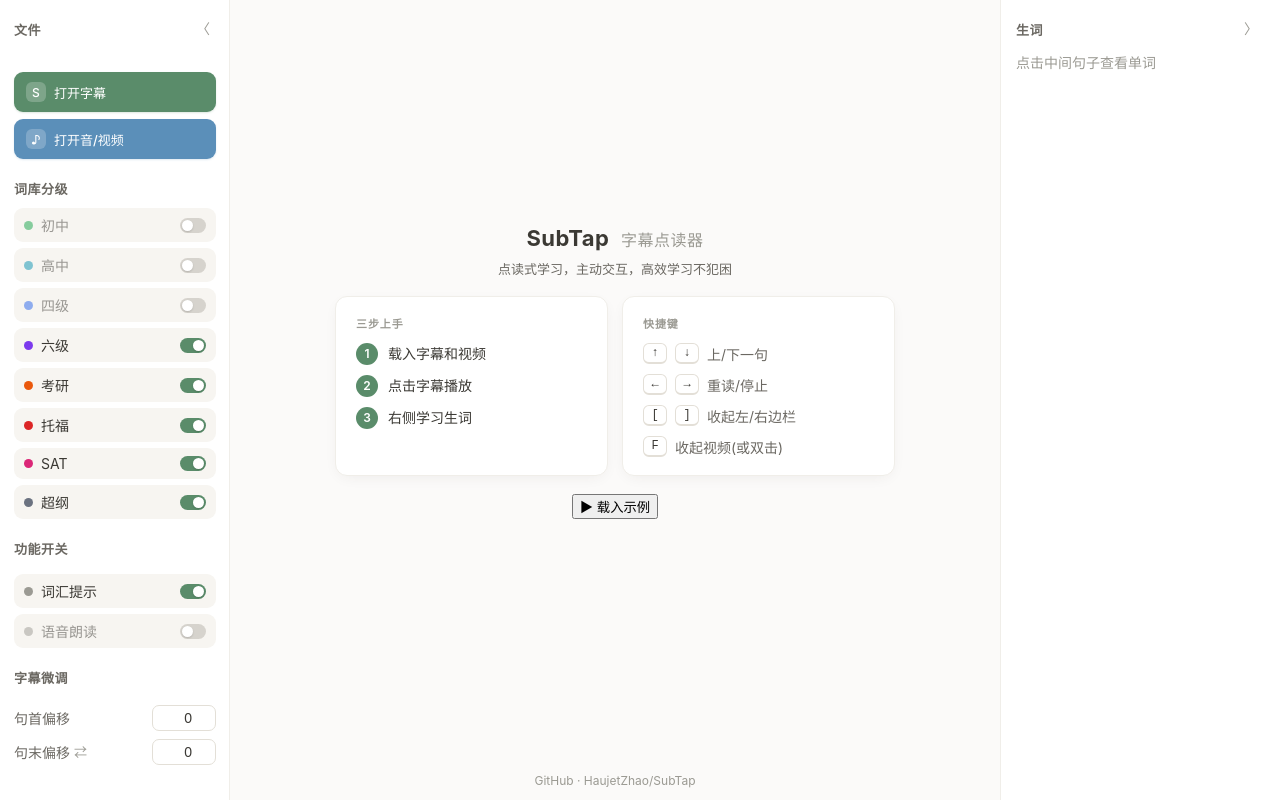
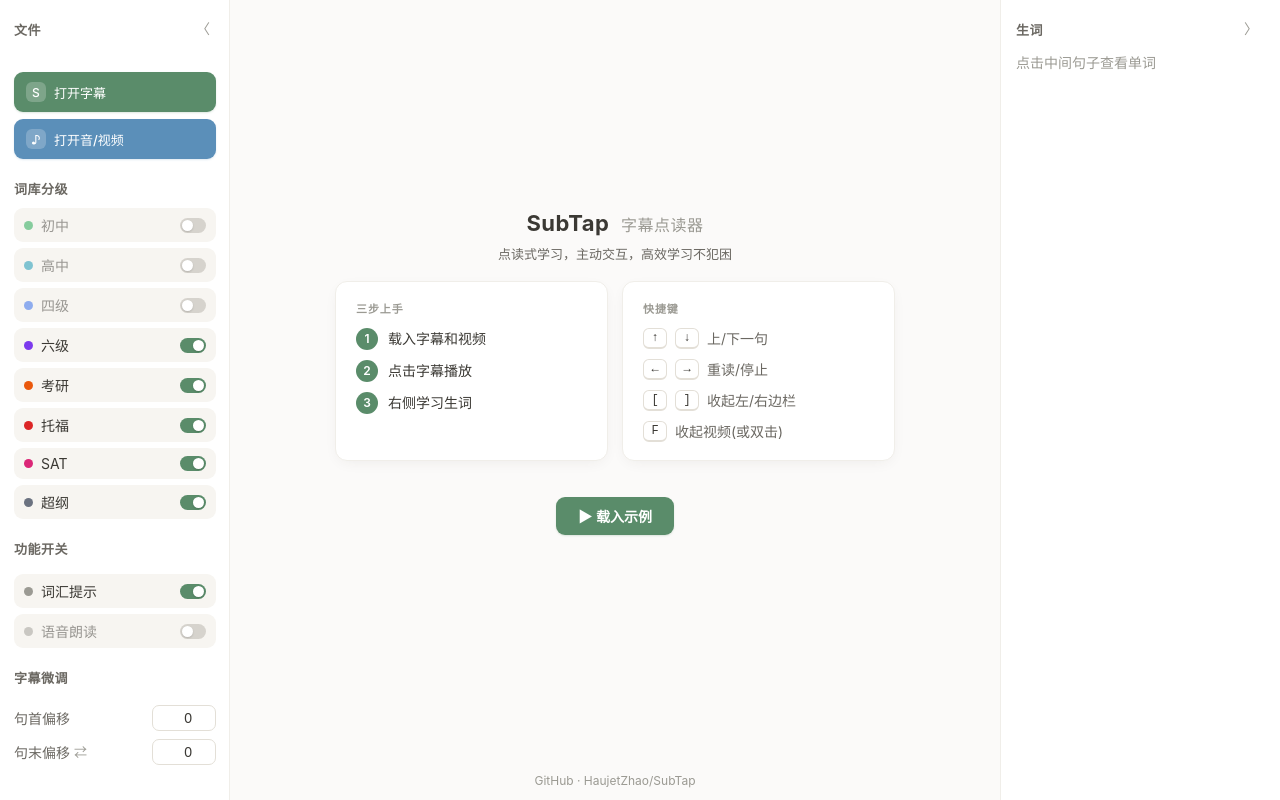
Before and after one commit to HaujetZhao/SubTap, a Vue app: page / in a window 1280 px wide. Built offline with nearby package versions, Linux system fonts and the light colour scheme.

Commit message:
style(sample): 引导页示例按钮样式

```diff
--- a/src/styles.css
+++ b/src/styles.css
@@ -247,6 +247,20 @@
   transition: color .15s;
 }
 .empty-footer:hover { color: var(--accent-2); }
+.empty-sample-btn {
+  margin-top: 18px;
+  padding: 9px 22px;
+  border: none;
+  border-radius: 9px;
+  background: var(--accent);
+  color: #fff;
+  font-size: 14px;
+  font-weight: 600;
+  cursor: pointer;
+  box-shadow: 0 1px 2px rgba(90, 140, 106, .2);
+  transition: background .15s;
+}
+.empty-sample-btn:hover { background: #517a5f; }
 
 /* 视频区控件 */
 .video-slot { position: relative; }
```
